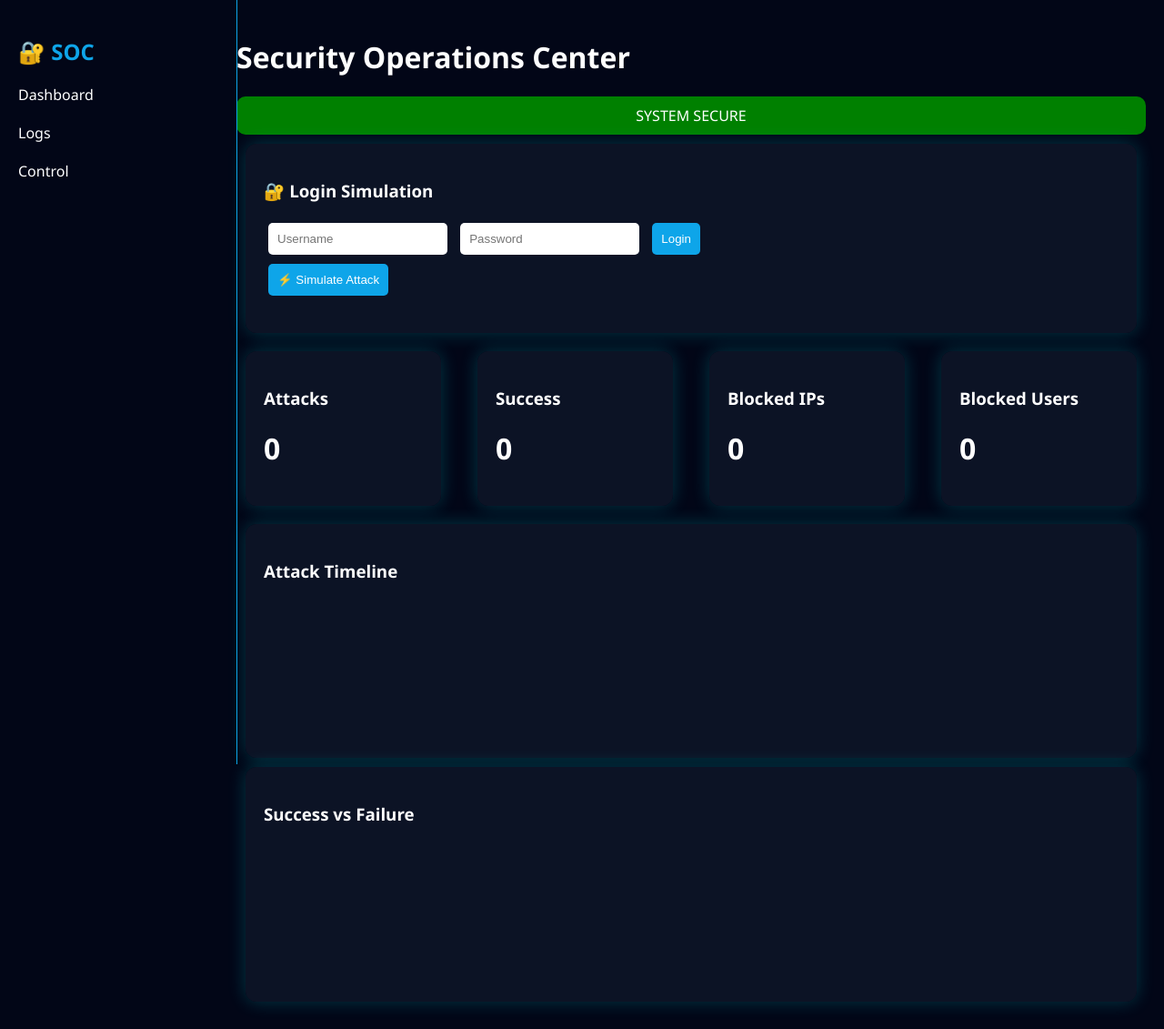
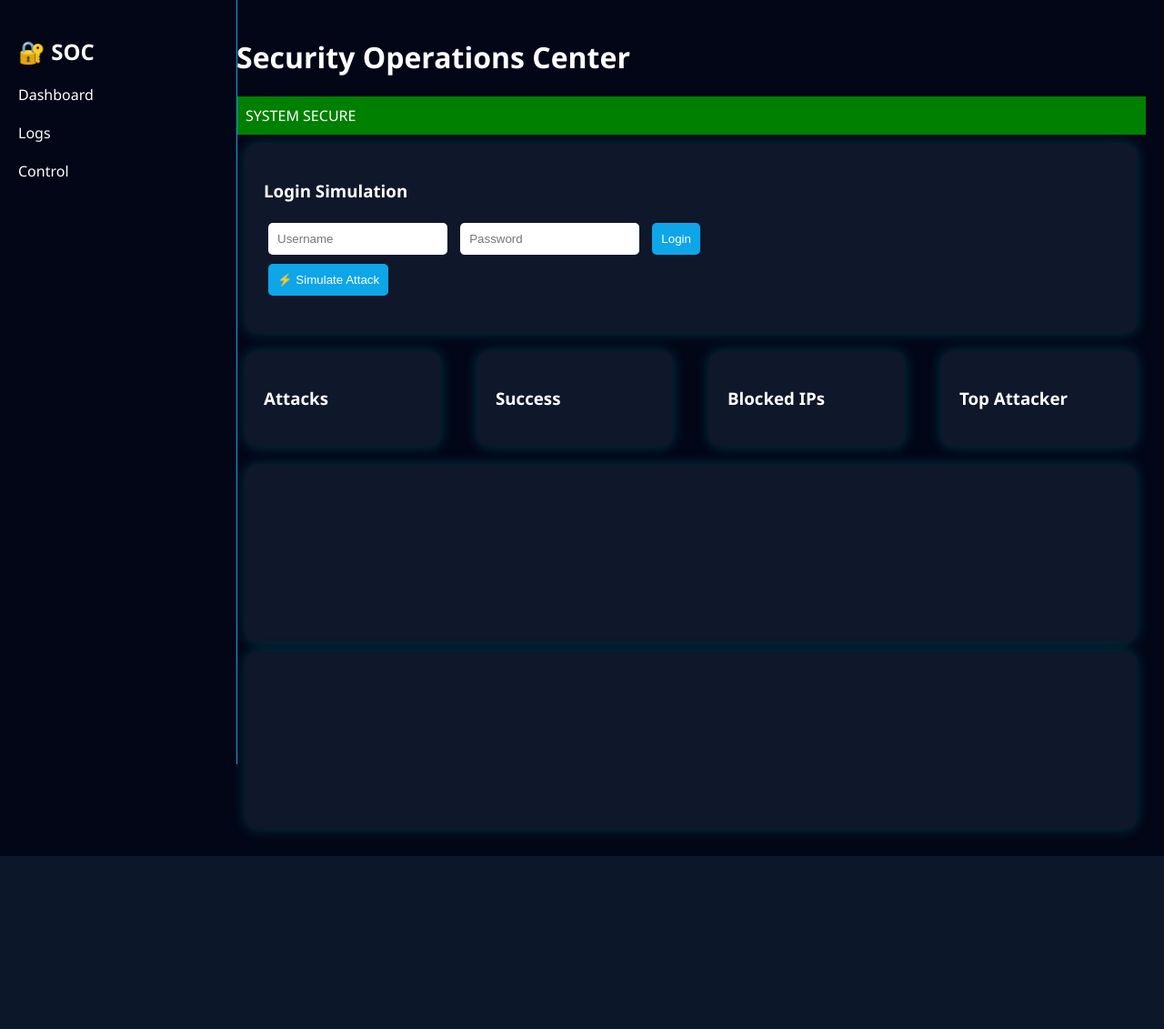
Before and after one commit to snehalahiri2005/brute-force-detector, a Flask app: page / in a window 1280 px wide. Shown: the whole page at 91% size. After the commit the page ends 941 px from the top, so only its background shows below. Run offline with Flask 3, Linux system fonts and the light colour scheme; a map, chart or similar area stays blank.

Commit message:
final premium SOC dashboard with IDS and response system

```diff
--- a/app.py
+++ b/app.py
@@ -11,44 +11,61 @@ logs = []
 timeline = []
 
 VALID_USERS = {
-    "admin": {"password": "1234", "role": "admin"},
-    "user": {"password": "1234", "role": "user"}
+    "admin": {"password": "1234"},
+    "user": {"password": "1234"}
 }
 
 API_KEY = "soc-secret-key"
 BLOCK_TIME = 60
 
 def get_location(ip):
-    locations = ["India", "USA", "Germany", "UK"]
-    return locations[hash(ip) % len(locations)]
+    locations = ["India","USA","Germany","UK"]
+    return locations[hash(ip)%len(locations)]
 
 @app.route("/", methods=["GET","POST"])
 def login():
     message=""
     ip=request.remote_addr or "127.0.0.1"
 
-    if ip in blocked_ips and datetime.now() < blocked_ips[ip]:
-        return "🚫 IP BLOCKED"
+    # IP BLOCK CHECK
+    if ip in blocked_ips:
+        if datetime.now()<blocked_ips[ip]:
+            remaining=int((blocked_ips[ip]-datetime.now()).total_seconds())
+            return f"🚫 IP BLOCKED ({remaining}s)"
+        else:
+            del blocked_ips[ip]
+            attempts[ip]=[]
 
     if request.method=="POST":
         username=request.form["username"]
         password=request.form["password"]
         now=datetime.now()
+
+        # DEFAULTS
         status="FAILED"
+        threat="NONE"
+        action="NONE"
+        count=len(attempts.get(ip,[]))
 
-        if username in blocked_users and datetime.now() < blocked_users[username]:
-            return "🚫 USER BLOCKED"
+        # USER BLOCK
+        if username in blocked_users:
+            if datetime.now()<blocked_users[username]:
+                return "🚫 USER BLOCKED"
+            else:
+                del blocked_users[username]
 
+        # SUCCESS LOGIN
         if username in VALID_USERS and VALID_USERS[username]["password"]==password:
             status="SUCCESS"
-            message="✅ Login successful"
+            message="✅ Login Successful"
+            attempts[ip]=[]
+
         else:
             if ip not in attempts:
                 attempts[ip]=[]
 
             attempts[ip].append(now)
             attempts[ip]=[t for t in attempts[ip] if now-t<timedelta(seconds=60)]
-
             count=len(attempts[ip])
 
             if count<=3:
@@ -64,7 +81,7 @@ def login():
 
             message=f"❌ Attempt {count} | {threat}"
 
-        attack_type = "Brute Force" if count>6 else ("Password Spray" if count>3 else "Normal")
+        attack_type="Brute Force" if count>6 else ("Password Spray" if count>3 else "Normal")
 
         logs.append({
             "ip":ip,
@@ -73,14 +90,13 @@ def login():
             "status":status,
             "location":get_location(ip),
             "type":attack_type,
-            "threat":threat if status=="FAILED" else "NONE",
-            "action":action if status=="FAILED" else "LOGIN SUCCESS"
+            "threat":threat,
+            "action":action
         })
 
         timeline.append({"time":now.strftime("%H:%M:%S"),"count":count})
 
     return render_template("index.html", message=message)
-
 
 @app.route("/logs")
 def get_logs():
@@ -90,13 +106,16 @@ def get_logs():
     success=sum(1 for l in logs if l["status"]=="SUCCESS")
     fail=sum(1 for l in logs if l["status"]=="FAILED")
 
+    top_ip=max(attempts,key=lambda x:len(attempts[x])) if attempts else "None"
+
     return jsonify({
         "logs":logs[-20:],
         "timeline":timeline[-20:],
         "blocked_ips":list(blocked_ips.keys()),
         "blocked_users":list(blocked_users.keys()),
         "success":success,
-        "fail":fail
+        "fail":fail,
+        "top_attacker":top_ip
     })
 
 @app.route("/unblock_ip/<ip>")
--- a/templates/index.html
+++ b/templates/index.html
@@ -5,14 +5,9 @@
 <script src="https://cdn.jsdelivr.net/npm/chart.js"></script>
 
 <style>
-body {
-    margin:0;
-    font-family: 'Segoe UI';
-    background: linear-gradient(135deg,#020617,#020617);
-    color:white;
-}
+body { margin:0; font-family:Segoe UI; background:#020617; color:white; }
 
-/* SIDEBAR */
+/* Sidebar */
 .sidebar {
 width:220px;
 height:100vh;
@@ -21,76 +16,35 @@ body {
 border-right:1px solid #0ea5e9;
 padding:20px;
 }
+.sidebar div { margin:20px 0; cursor:pointer; }
+.sidebar div:hover { color:#0ea5e9; }
 
-.sidebar h2 { color:#0ea5e9; }
+/* Main */
+.main { margin-left:240px; padding:20px; }
 
-.sidebar div {
-    margin:20px 0;
-    cursor:pointer;
-}
-
-.sidebar div:hover {
-    color:#0ea5e9;
-}
-
-/* MAIN */
-.main {
-    margin-left:240px;
-    padding:20px;
-}
-
-/* CARDS */
+/* Cards */
 .card {
-    background:rgba(15,23,42,0.8);
-    backdrop-filter: blur(10px);
+background:#0f172a;
 padding:20px;
 border-radius:12px;
 margin:10px;
-    box-shadow:0 0 20px rgba(0,255,255,0.2);
-    transition:0.3s;
+box-shadow:0 0 15px rgba(0,255,255,0.2);
 }
 
-.card:hover { transform:scale(1.02); }
+.grid { display:grid; grid-template-columns:repeat(4,1fr); gap:20px; }
 
-.grid {
-    display:grid;
-    grid-template-columns: repeat(4,1fr);
-    gap:20px;
-}
+.safe { background:green; padding:10px; }
+.danger { background:red; padding:10px; }
 
-/* STATUS */
-.status {
-    padding:10px;
-    border-radius:10px;
-    text-align:center;
-    margin-bottom:10px;
-}
-
-.safe { background:green; }
-.danger { background:red; }
-
-/* LOGIN */
-input,button {
-    padding:10px;
-    margin:5px;
-    border-radius:5px;
-    border:none;
-}
-
-button {
-    background:#0ea5e9;
-    color:white;
-    cursor:pointer;
-}
+input,button { padding:10px; margin:5px; border-radius:5px; border:none; }
+button { background:#0ea5e9; color:white; cursor:pointer; }
 
 .hidden { display:none; }
-
 </style>
 </head>
 
 <body>
 
-<!-- SIDEBAR -->
 <div class="sidebar">
 <h2>🔐 SOC</h2>
 <div onclick="showTab('dash')">Dashboard</div>
@@ -98,69 +52,46 @@ button {
 <div onclick="showTab('control')">Control</div>
 </div>
 
-<!-- MAIN -->
 <div class="main">
 
 <h1>Security Operations Center</h1>
+<div id="status" class="safe">SYSTEM SECURE</div>
 
-<div id="status" class="status safe">SYSTEM SECURE</div>
-
-<!-- DASHBOARD -->
 <div id="dash">
 
 <div class="card">
-<h3>🔐 Login Simulation</h3>
+<h3>Login Simulation</h3>
 <form method="POST">
 <input name="username" placeholder="Username">
 <input name="password" type="password" placeholder="Password">
 <button>Login</button>
 </form>
-
 <button onclick="simulateAttack()">⚡ Simulate Attack</button>
 <p>{{ message }}</p>
 </div>
 
 <div class="grid">
-<div class="card"><h3>Attacks</h3><h1 id="fail">0</h1></div>
-<div class="card"><h3>Success</h3><h1 id="success">0</h1></div>
-<div class="card"><h3>Blocked IPs</h3><h1 id="ipCount">0</h1></div>
-<div class="card"><h3>Blocked Users</h3><h1 id="userCount">0</h1></div>
+<div class="card"><h3>Attacks</h3><h1 id="fail"></h1></div>
+<div class="card"><h3>Success</h3><h1 id="success"></h1></div>
+<div class="card"><h3>Blocked IPs</h3><h1 id="ipCount"></h1></div>
+<div class="card"><h3>Top Attacker</h3><h1 id="topIP"></h1></div>
 </div>
 
-<div class="card">
-<h3>Attack Timeline</h3>
-<canvas id="lineChart"></canvas>
-</div>
-
-<div class="card">
-<h3>Success vs Failure</h3>
-<canvas id="pieChart"></canvas>
-</div>
+<div class="card"><canvas id="lineChart"></canvas></div>
+<div class="card"><canvas id="pieChart"></canvas></div>
 
 </div>
 
-<!-- LOGS -->
 <div id="logs" class="hidden">
-<div class="card">
 <table border="1">
-<tr><th>IP</th><th>User</th><th>Time</th><th>Threat</th><th>Action</th></tr>
+<tr><th>IP</th><th>User</th><th>Threat</th><th>Action</th></tr>
 <tbody id="logTable"></tbody>
 </table>
 </div>
-</div>
 
-<!-- CONTROL -->
 <div id="control" class="hidden">
-<div class="card">
-<h3>Blocked IPs</h3>
 <ul id="ips"></ul>
-</div>
-
-<div class="card">
-<h3>Blocked Users</h3>
 <ul id="users"></ul>
-</div>
-
 <button onclick="window.location='/export_logs'">Export Logs</button>
 </div>
 
@@ -175,32 +106,29 @@ document.getElementById(id).classList.remove("hidden");
 }
 
 async function load(){
-const res = await fetch('/logs',{headers:{'x-api-key':'soc-secret-key'}});
-const data = await res.json();
+const res=await fetch('/logs',{headers:{'x-api-key':'soc-secret-key'}});
+const data=await res.json();
 
-// KPI
 fail.innerText=data.fail;
 success.innerText=data.success;
 ipCount.innerText=data.blocked_ips.length;
-userCount.innerText=data.blocked_users.length;
+topIP.innerText=data.top_attacker;
 
-// STATUS
-if(data.fail > 10){
-status.innerText="⚠️ UNDER ATTACK";
-status.className="status danger";
+if(data.fail>10){
+status.className="danger";
+status.innerText="UNDER ATTACK";
 }else{
+status.className="safe";
 status.innerText="SYSTEM SECURE";
-status.className="status safe";
 }
 
-// GRAPH
 const times=data.timeline.map(t=>t.time);
 const counts=data.timeline.map(t=>t.count);
 
 if(lineChart) lineChart.destroy();
-lineChart=new Chart(lineChartEl=document.getElementById("lineChart"),{
+lineChart=new Chart(document.getElementById("lineChart"),{
 type:"line",
-data:{labels:times,datasets:[{label:"Attack Rate",data:counts,borderColor:"#0ea5e9"}]}
+data:{labels:times,datasets:[{data:counts,borderColor:"#0ea5e9"}]}
 });
 
 if(pieChart) pieChart.destroy();
@@ -209,28 +137,21 @@ type:"pie",
 data:{labels:["Success","Fail"],datasets:[{data:[data.success,data.fail]}]}
 });
 
-// LOGS
 logTable.innerHTML=data.logs.map(l=>`
 <tr>
 <td>${l.ip}</td>
 <td>${l.user}</td>
-<td>${l.time}</td>
 <td>${l.threat}</td>
 <td>${l.action}</td>
 </tr>`).join("");
 
-// BLOCKED
 ips.innerHTML=data.blocked_ips.map(ip=>`<li>${ip}</li>`).join("");
 users.innerHTML=data.blocked_users.map(u=>`<li>${u}</li>`).join("");
 }
 
 function simulateAttack(){
 for(let i=0;i<10;i++){
-fetch("/",{
-method:"POST",
-headers:{'Content-Type':'application/x-www-form-urlencoded'},
-body:"username=hacker&password=wrong"
-});
+fetch("/",{method:"POST",headers:{'Content-Type':'application/x-www-form-urlencoded'},body:"username=hacker&password=wrong"});
 }
 }
 
```
Lines whose indentation alone changed are shown as unchanged.
